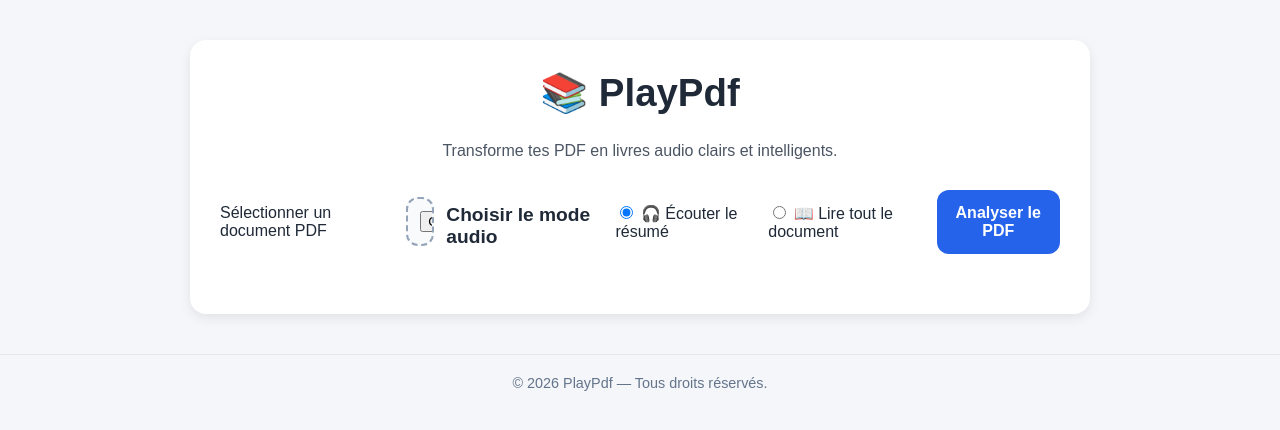
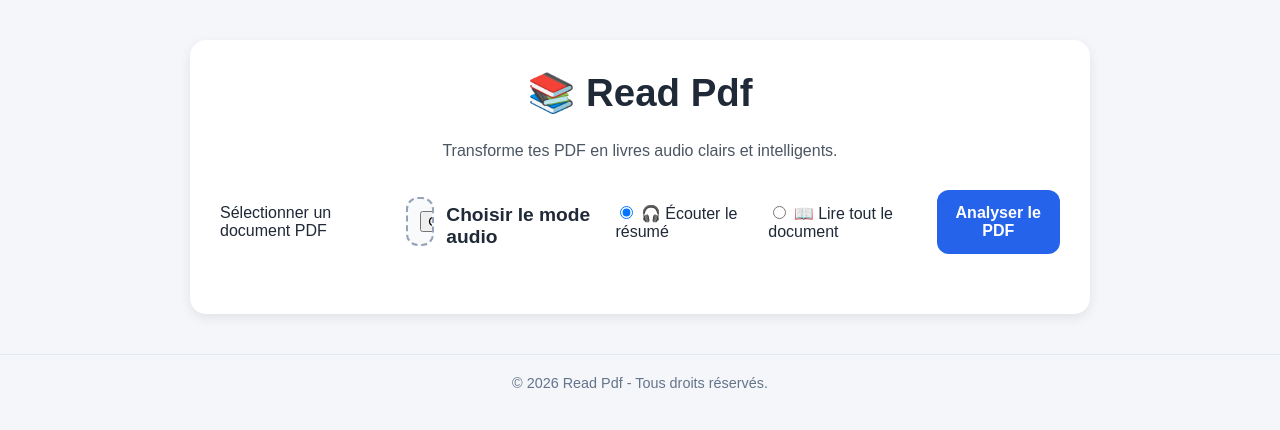
Before and after one commit to Obed236/PlayPdf, a Flask app: page / in a window 1280 px wide. Shown: the top 430 px of the page. Run offline with Flask 3, Linux system fonts and the light colour scheme.

Commit message:
Rename PlayPdf to Read PDF

```diff
--- a/requirements.txt
+++ b/requirements.txt
@@ -3,3 +3,4 @@ gunicorn
 PyMuPDF
 edge-tts
 Werkzeug
+openai
--- a/templates/index.html
+++ b/templates/index.html
@@ -4,11 +4,11 @@
 <head>
     <meta charset="UTF-8">
 
-    <title>PlayPdf — Transforme tes PDF en audio</title>
+    <title>Read Pdf - Transforme tes PDF en audio</title>
 
     <meta name="viewport" content="width=device-width, initial-scale=1.0">
 
-    <meta name="description" content="PlayPdf transforme gratuitement tes documents PDF en résumé et en livre audio.">
+    <meta name="description" content="ReadPdf transforme gratuitement tes documents PDF en résumé et en livre audio.">
 
     <link rel="stylesheet" href="{{ url_for('static', filename='style.css') }}">
 </head>
@@ -17,7 +17,7 @@
 
     <main class="container">
 
-        <h1>📚 PlayPdf</h1>
+        <h1>📚 Read Pdf</h1>
 
         <p>
             Transforme tes PDF en livres audio clairs et intelligents.
@@ -60,7 +60,7 @@
             </button>
 
             <p id="chargement" hidden>
-                Analyse et génération de l’audio en cours…
+                Analyse et génération de l'audio en cours…
             </p>
 
         </form>
@@ -94,7 +94,7 @@
             </audio>
 
             <a href="{{ url_for('static', filename=audio) }}" download class="download-button">
-                Télécharger l’audio
+                Télécharger l'audio
             </a>
 
         </section>
@@ -118,7 +118,7 @@
     </main>
 
     <footer class="footer">
-        © 2026 PlayPdf — Tous droits réservés.
+        © 2026 Read Pdf - Tous droits réservés.
     </footer>
 
     <script>
```
Also changed, not shown: instance/database.db (added), services/ai.py (added), services/audio.py (added), services/pdf.py (added), services/rag.py (added).
